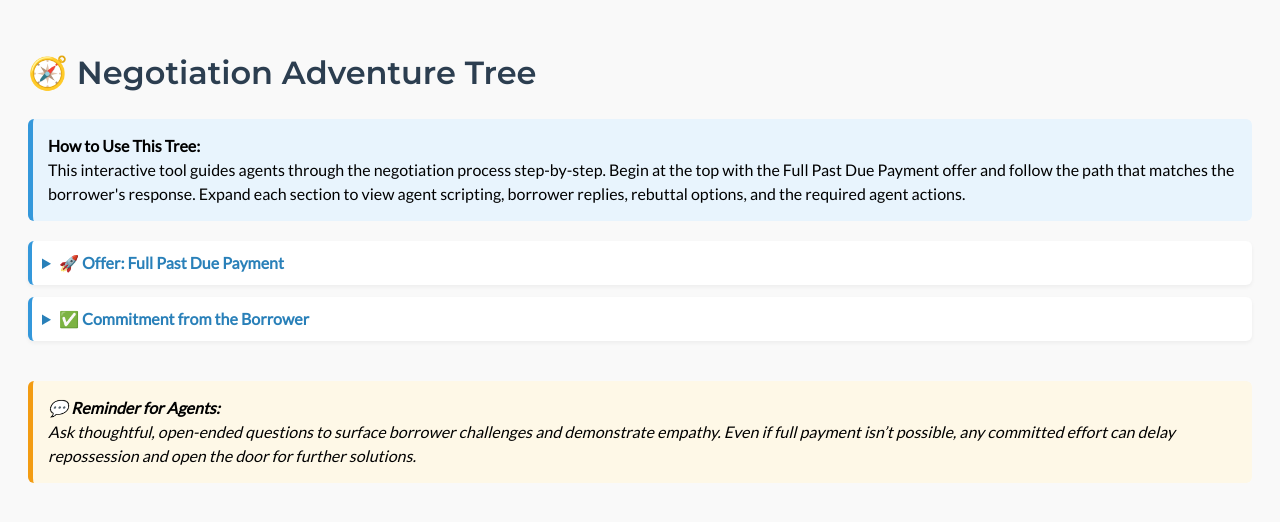
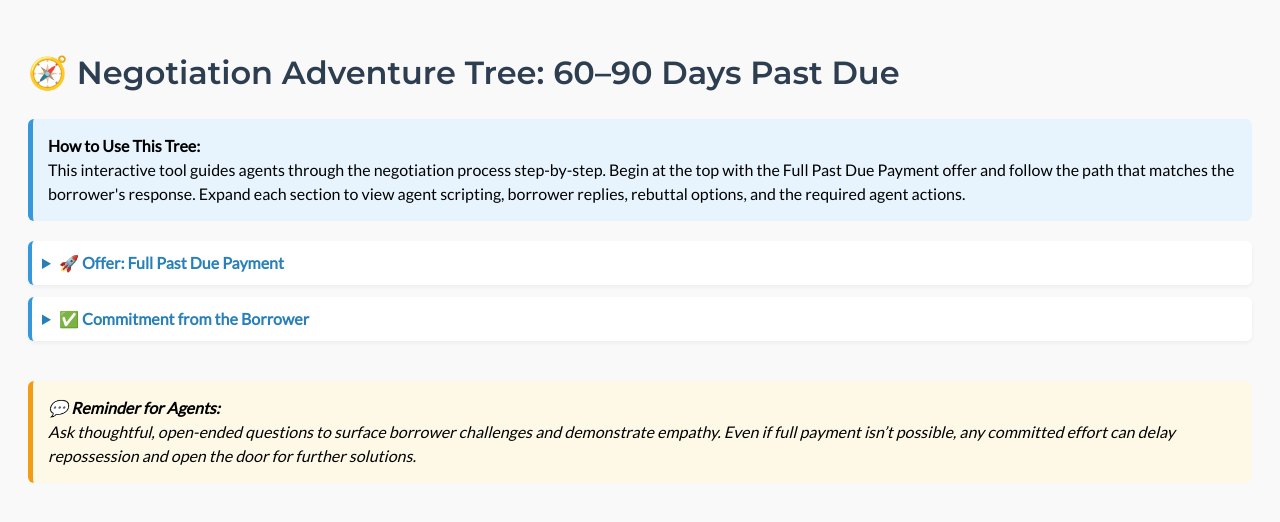
Before and after one commit to cmarkey28/negotiationtree2, a plain HTML site: page index.html in a window 1280 px wide. Drawn offline with Linux system fonts and the light colour scheme.

Commit message:
Update index.html

```diff
--- a/index.html
+++ b/index.html
@@ -2,7 +2,7 @@
 <html lang="en">
 <head>
   <meta charset="UTF-8">
-  <title>Negotiation Tree: 60–90 Days Past Due</title>
+  <title>Negotiation Adventure Tree: 60–90 Days Past Due</title>
   <link href="https://fonts.googleapis.com/css2?family=Montserrat:wght@600&family=Lato&display=swap" rel="stylesheet">
   <style>
     body {
@@ -63,7 +63,7 @@
   </style>
 </head>
 <body>
-  <h1>🧭 Negotiation Adventure Tree</h1>
+  <h1>🧭 Negotiation Adventure Tree: 60–90 Days Past Due</h1>
 
   <div class="instructions">
     <strong>How to Use This Tree:</strong><br>
```
